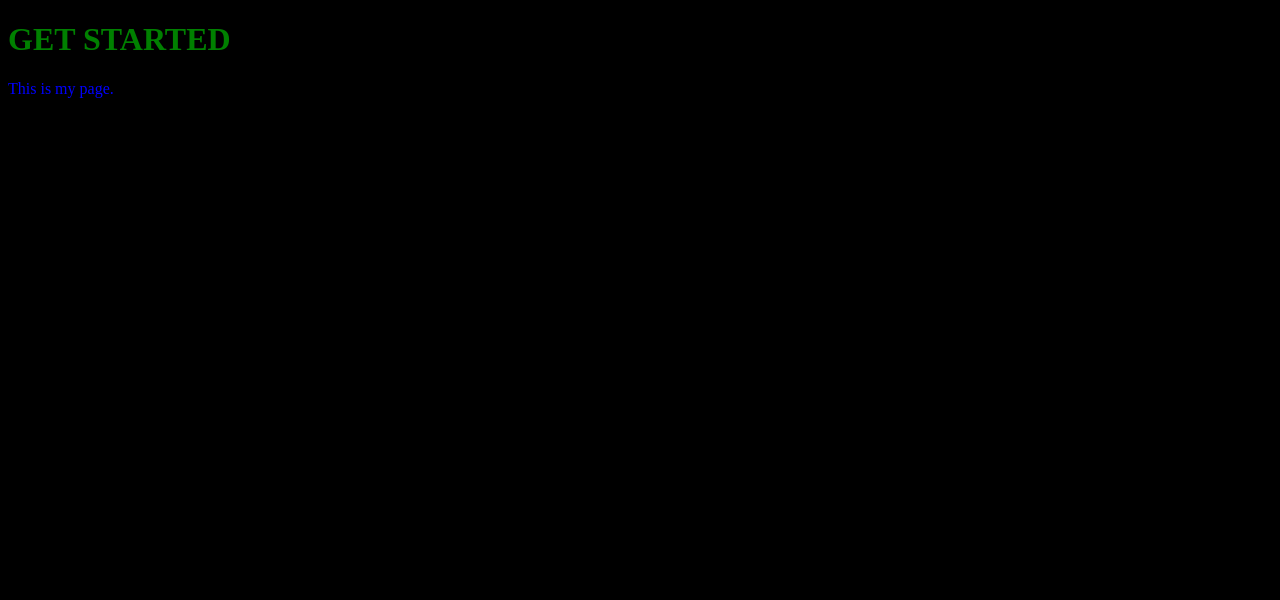
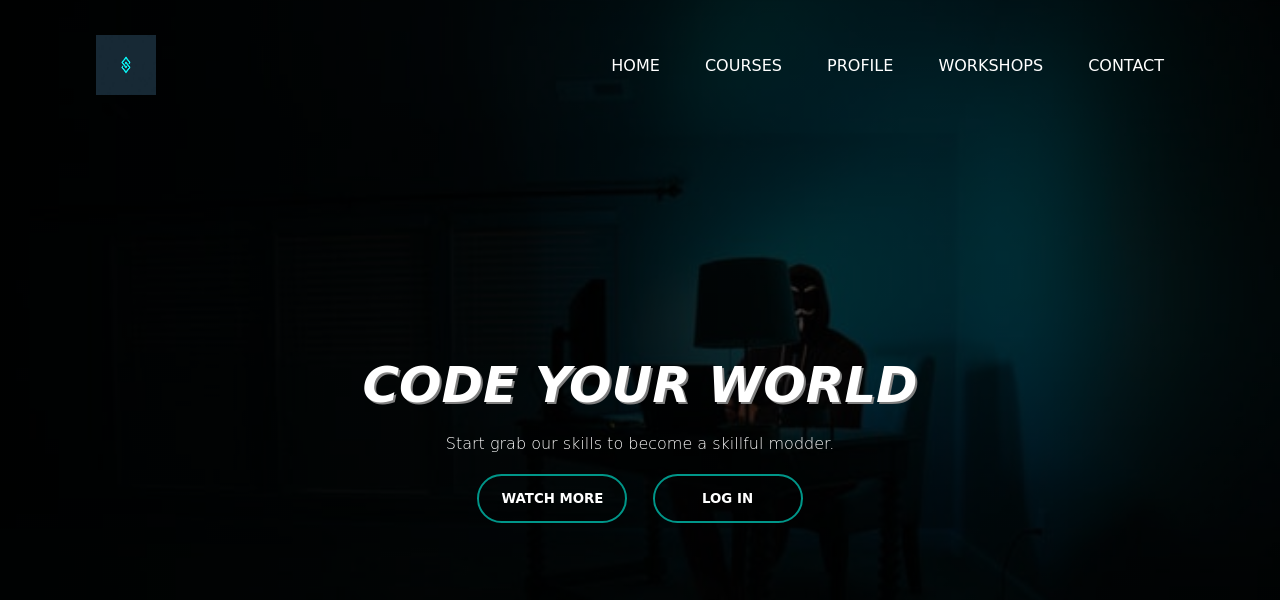
Before and after one commit to Gayathridevi8/Jamu, a plain HTML site: page start.html in a window 1280 px wide. Drawn offline with Linux system fonts and the light colour scheme.

Commit message:
first commit

```diff
--- a/start.html
+++ b/start.html
@@ -1,11 +1,30 @@
 <!DOCTYPE html>
 <html>
 <head>
-    <title>Welcome to my page</title>
+    <title>CODE YOUR OWN WORLD</title>
     <link rel="stylesheet" href=style.css>
 </head>
 <body>
-    <h1>GET STARTED</h1>
-    <p>This is my page.</p>
+    <div class="banner">
+        <div class="navbar">
+            <img src="img2.jpg" class="logo">
+            <ul>
+                <li><a href="#">Home</a></li>
+                <li><a href="#">Courses</a></li>
+                <li><a href="#">Profile</a></li>
+                <li><a href="#">Workshops</a></li>
+                <li><a href="#">Contact</a></li>
+            </ul>
+        </div>
+        <div class="content">
+            <h1>CODE YOUR WORLD</h1>
+            <p>Start grab our skills to become a skillful modder.</p>
+            <div>
+                <button type="button">WATCH MORE</button>
+                <button type="button">LOG IN</button>
+            </div>
+        </div>
+
+    </div>
 </body>
 </html>
--- a/style.css
+++ b/style.css
@@ -1,9 +1,84 @@
-body{
-    background-color: black;
+* {
+    margin: 0;
+    padding: 0;
+    font-family: cursive;
 }
-h1{
-    color: green;
+.banner{
+    width: 100%;
+    height: 100vh;
+    background-image: linear-gradient(rgba(0,0,0,0.75),rgba(0,0,0,0.75)),url(img1.jpg);
+    background-size: cover;
+    background-position: center;
 }
-p{
-    color: blue;
+.navbar{
+    width:85%;
+    margin: auto;
+    padding: 35px 0;
+    display: flex;
+    align-items: center;
+    justify-content: space-between;
 }
+.logo {
+    height: 60px;
+    width: 60px;
+    cursor: pointer;
+}
+.navbar ul li{
+    list-style: none;
+    display: inline-block;
+    margin: 0 20px;
+    position: relative;
+}
+.navbar ul li a{
+    text-decoration: none;
+    color: #fff;
+    text-transform: uppercase;
+}
+.navbar ul li::after{
+    content: '';
+    height: 3px;
+    width: 0;
+    background: #009689;
+    position:absolute;
+    left: 0;
+    bottom: -10px;
+    transition: 1s;
+}
+.navbar ul li:hover::after{
+    width: 100%
+}
+.content {
+    width: 100%;
+    position: absolute;
+    top: 50%;
+    transform: translateY(-50%);
+    color: white;
+    text-align: center;
+}
+.content h1{
+    font-size: 50px;
+    margin-top: 80px;
+    font-weight: bold;
+    font-style: italic;
+    text-shadow: 2px 2px grey;
+
+}
+.content p{
+    margin: 20px auto;
+    font-weight: 100;
+}
+button{
+    width: 150px;
+    padding: 15px 15px;
+    text-align: center;
+    margin: 1px 10px;
+    border-radius: 25px;
+    font-weight: bold;
+    font-variant: small-caps;
+    border: 2px solid #009689;
+    background: transparent;
+    color: white;
+    cursor: pointer;
+
+
+}
```
Also changed, not shown: img1.jpg (added), img2.jpg (added), 1 other file.
